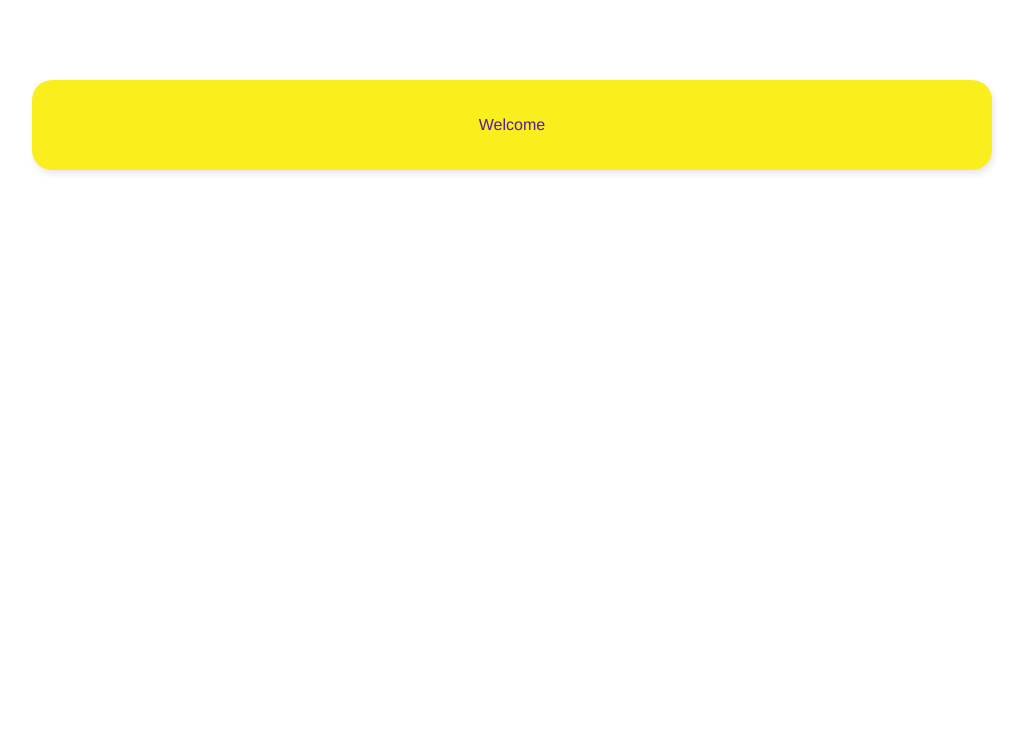
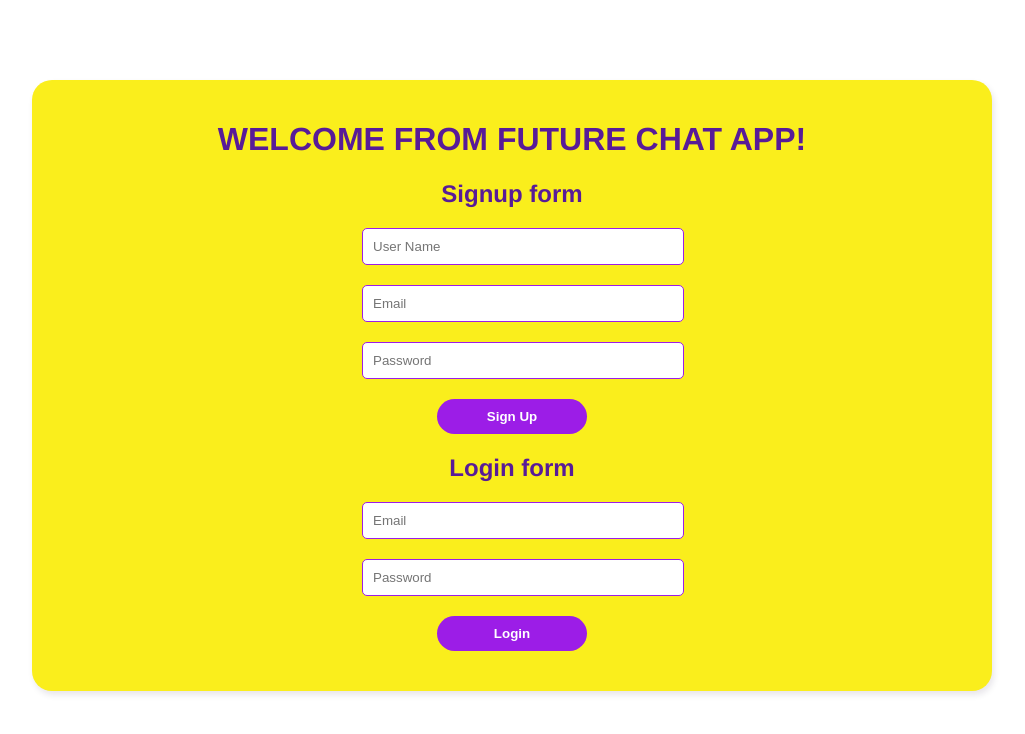
Before and after one commit to AUNG-MIN-OO/chat-app-with-vuejs, a Vue app: page / in a window 1280 px wide. Shown: the top 734 px of the page, without its empty margins (128-1153 px from the left). Built offline with nearby package versions, Linux system fonts and the light colour scheme.

Commit message:
login signup page design created

```diff
--- a/package.json
+++ b/package.json
@@ -8,6 +8,7 @@
   },
   "dependencies": {
     "core-js": "^3.6.5",
+    "firebase": "^8.6.8",
     "vue": "^3.0.0",
     "vue-router": "^4.0.0-0"
   },
--- /dev/null
+++ b/src/components/Login.vue
@@ -0,0 +1,28 @@
+<template>
+    <h2>Login form</h2>
+    <form @submit.prevent="login">
+        <input type="text" placeholder="Email" v-model="email">
+        <input type="text" placeholder="Password" v-model="password">
+        <button>Login</button>
+    </form>
+</template>
+
+<script>
+import { ref } from '@vue/reactivity'
+export default {
+    setup(){
+        let email = ref("");
+        let password = ref("");
+
+        let login = ()=>{
+            console.log(email.value,password.value)
+        }
+
+        return {email,password,login}
+    }
+}
+</script>
+
+<style>
+
+</style>
--- /dev/null
+++ b/src/components/Singup.vue
@@ -0,0 +1,30 @@
+<template>
+    <h2>Signup form</h2>
+    <form @submit.prevent="signUp">
+        <input type="text" placeholder="User Name" v-model="userName">
+        <input type="text" placeholder="Email" v-model="email">
+        <input type="text" placeholder="Password" v-model="password">
+        <button>Sign Up</button>
+    </form>
+</template>
+
+<script>
+import { ref } from '@vue/reactivity'
+export default {
+    setup(){
+        let userName = ref("");
+        let email = ref("");
+        let password = ref("");
+
+        let signUp = ()=>{
+            console.log(userName.value,email.value,password.value)
+        }
+
+        return {userName,email,password,signUp}
+    }
+}
+</script>
+
+<style>
+
+</style>
--- a/src/views/Welcome.vue
+++ b/src/views/Welcome.vue
@@ -1,11 +1,18 @@
 <template>
     <div class="welcome container">
-        <p>Welcome</p>
+        <h1>Welcome From Future Chat App!</h1>
+        <Singup></Singup>
+        <Login></Login>
     </div>
+
 </template>
 
 <script>
+import Login from '../components/Login'
+import Singup from '../components/Singup'
 export default {
+  components: {
+    Login, Singup },
 
 }
 </script>
@@ -15,4 +22,31 @@ export default {
     text-align: center;
     padding: 20px 0;
 }
+h1{
+    text-transform: uppercase;
+}
+.welcome form{
+    width: 300px;
+    margin: 20px auto;
+}
+.welcome form label{
+    display: block;
+    margin: 20px;
+}
+.welcome input{
+    display: block;
+    padding: 10px;
+    width: 100%;
+    margin-bottom: 20px;
+    border: 1px solid #9c1de7;
+    border-radius: 5px;
+    color: #581b98;
+}
+.welcome input:focus-visible{
+    outline: none;
+}
+.welcome form button{
+    width: 50%;
+    cursor: pointer;
+}
 </style>
```
Also changed, not shown: src/firebase/config.js (added, +18 -0 lines), 1 other file (tests, documents, lock files or other folders).
